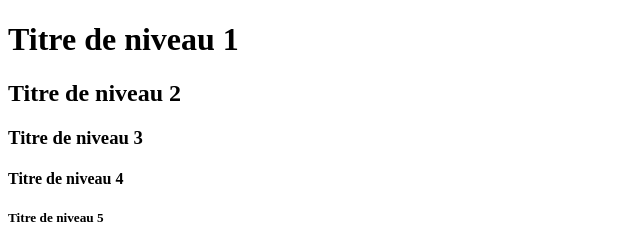
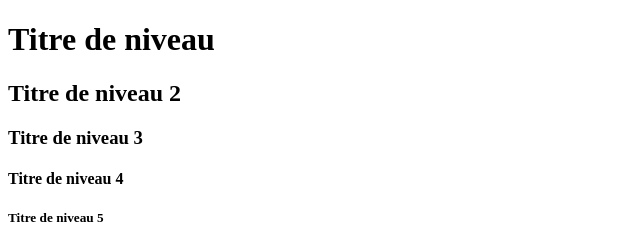
Before and after one commit to Kilo-Donavan/MyProject, a plain HTML site: page index.html in a window 1280 px wide. Shown: the top 240 px of the page, 0-640 px from the left. Drawn offline with Linux system fonts and the light colour scheme.

Commit message:
changement

```diff
--- a/index.html
+++ b/index.html
@@ -21,7 +21,7 @@
 
         <!-- A la découverte des balises de titre -->
 
-        <h1>Titre de niveau 1</h1>
+        <h1>Titre de niveau</h1>
         <h2>Titre de niveau 2</h2>
         <h3>Titre de niveau 3</h3>
         <h4>Titre de niveau 4</h4>
```
